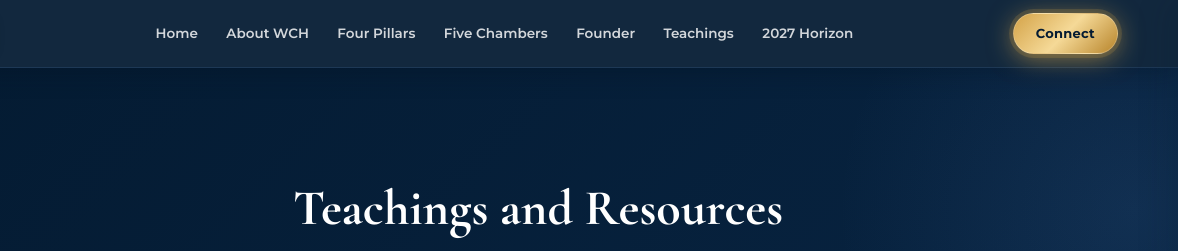
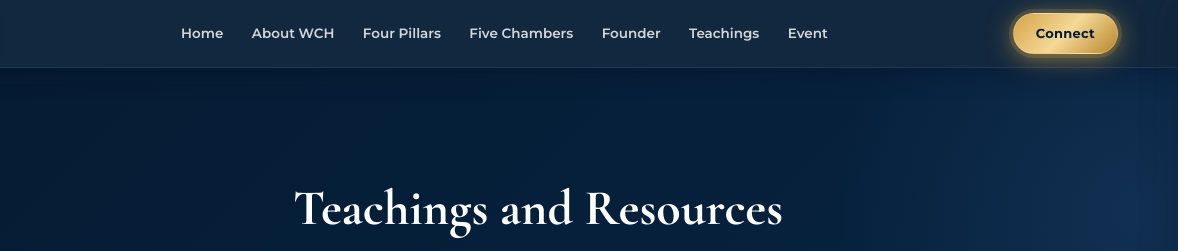
Before and after one commit to kelscreative/wch-website-project, a website built with Vite: page teachings.html in a window 1280 px wide. Shown: the top 251 px of the page, 102-1280 px from the left. Built offline with nearby package versions, Linux system fonts and the light colour scheme.

Commit message:
Update navigation label from 2027 Horizon to Event and change footer venue reference label to Location

```diff
--- a/teachings.html
+++ b/teachings.html
@@ -34,7 +34,7 @@
         <a href="chambers.html" class="nav-link">Five Chambers</a>
         <a href="founder.html" class="nav-link">Founder</a>
         <a href="teachings.html" class="nav-link active">Teachings</a>
-        <a href="events.html" class="nav-link">2027 Horizon</a>
+        <a href="events.html" class="nav-link">Event</a>
       </nav>
 
       <!-- Action Button & Mobile Toggle -->
@@ -70,7 +70,7 @@
       <a href="chambers.html" class="mobile-nav-link">Five Chambers <span>&rarr;</span></a>
       <a href="founder.html" class="mobile-nav-link">Founder <span>&rarr;</span></a>
       <a href="teachings.html" class="mobile-nav-link active">Teachings <span>&rarr;</span></a>
-      <a href="events.html" class="mobile-nav-link">2027 Horizon <span>&rarr;</span></a>
+      <a href="events.html" class="mobile-nav-link">Event <span>&rarr;</span></a>
       <a href="contact.html" class="mobile-nav-link">Connect <span>&rarr;</span></a>
     </nav>
     <div style="margin-top: auto; padding-top: 20px;">
@@ -171,7 +171,7 @@
         <!-- Navigation Next -->
         <div style="display: flex; justify-content: space-between; flex-wrap: wrap; gap: 16px; margin-top: 24px;">
           <a href="founder.html" class="btn-outline-glass" style="color: var(--navy); border-color: var(--border-subtle);">← Back to Founder & Leadership</a>
-          <a href="events.html" class="btn-primary-dark">Events & 2027 Horizon →</a>
+          <a href="events.html" class="btn-primary-dark">Events &amp; Convocations →</a>
         </div>
 
       </div>
@@ -228,7 +228,7 @@
             <li class="footer-link-item"><a href="chambers.html">Five Chambers</a></li>
             <li class="footer-link-item"><a href="founder.html">Founder</a></li>
             <li class="footer-link-item"><a href="teachings.html">Teachings</a></li>
-            <li class="footer-link-item"><a href="events.html">2027 Horizon</a></li>
+            <li class="footer-link-item"><a href="events.html">Event</a></li>
             <li class="footer-link-item"><a href="contact.html">Connect & Partner</a></li>
           </ul>
         </div>
@@ -257,7 +257,7 @@
             Our choice venues include Focus Hall and Newlands Hall, subject to availability and hire arrangements.
           </p>
           <div class="footer-venue-reference-box">
-            <strong>Hiring/Availability Venue Reference:</strong><br>
+            <strong>Location:</strong><br>
             Focus Hall, Newlands Hall, Wandsworth, London SW18/SW19
           </div>
           <p class="footer-disclaimer-note">
```
Also changed, not shown: about.html (+4 -4 lines), chambers.html (+4 -4 lines), contact.html (+4 -4 lines), events.html (+6 -6 lines), founder.html (+4 -4 lines), index.html (+4 -4 lines), pillars.html (+4 -4 lines), policies.html (+4 -4 lines).
